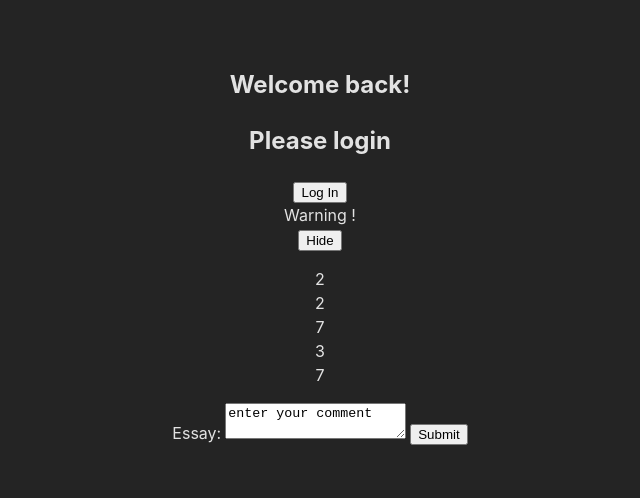
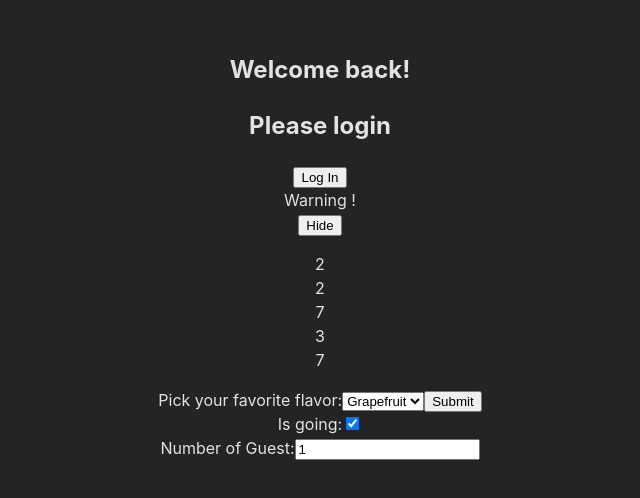
Before and after one commit to repsweet080303/react-training, a React (Vite) app in the folder vite-project-tsx/: page / in a window 1280 px wide. Shown: the part 154-652 px from the top of the page, without its empty margins (320-960 px from the left). Built offline with nearby package versions, Linux system fonts and the light colour scheme.

Commit message:
#9 define Reservation component and example Form

```diff
--- a/vite-project-tsx/src/App.tsx
+++ b/vite-project-tsx/src/App.tsx
@@ -4,6 +4,7 @@ import LoginControl from './conditionalRender/LoginControl';
 import Page from './conditionalRender/Page';
 import ListNumber from './listAndKey/ListNumber';
 import NameForm from './form/NameForm';
+import Reservation from './form/Reservation';
 function App() {
   return (
     <div className='App'>
@@ -12,6 +13,7 @@ function App() {
       <Page />
       <ListNumber number={[2, 2, 7, 3, 7]} />
       <NameForm />
+      <Reservation/>
     </div>
   );
 }
--- a/vite-project-tsx/src/form/NameForm.tsx
+++ b/vite-project-tsx/src/form/NameForm.tsx
@@ -16,8 +16,7 @@ class NameForm extends React.Component<{}, State> {
     this.handleChange = this.handleChange.bind(this);
   }
 
-  handleChange(event: React.ChangeEvent<HTMLTextAreaElement>) {
-    console.log(this.state.value);
+  handleChange(event: React.ChangeEvent<HTMLSelectElement>) {
     this.setState({ value: event.target.value });
   }
 
@@ -31,12 +30,13 @@ class NameForm extends React.Component<{}, State> {
     return (
       <form className='form' onSubmit={this.handleSubmit}>
         <label>
-          Essay:
-          <textarea
-            className='form-label'
-            value={this.state.value}
-            onChange={this.handleChange}
-          />
+          Pick your favorite flavor:
+          <select value={this.state.value} onChange={this.handleChange}>
+            <option value='grapefruit'>Grapefruit</option>
+            <option value='lime'>Lime</option>
+            <option value='coconut'>Coconut</option>
+            <option value='mango'>Mango</option>
+          </select>
         </label>
         <input className='form-submit' type='submit' value='Submit' />
       </form>
--- /dev/null
+++ b/vite-project-tsx/src/form/Reservation.tsx
@@ -0,0 +1,54 @@
+import React from 'react';
+
+interface State {
+  isGoing: boolean;
+  NumberOfGuest: number;
+}
+
+interface Props {}
+
+class Reservation extends React.Component<{}, State> {
+  constructor(props: Props) {
+    super(props);
+    this.state = { isGoing: true, NumberOfGuest: 1 };
+    this.handleInputChange = this.handleInputChange.bind(this);
+  }
+
+  handleInputChange(event: React.ChangeEvent<HTMLInputElement>) {
+    const target = event.target;
+    const value =
+    target.type === 'checkbox' ? target.checked : parseInt(target.value);
+    const name = target.name;
+    console.log(this.state);
+    this.setState({ [name]: value } as Pick<State, keyof State>);
+    console.log(this.state);
+  }
+
+  render(): React.ReactNode {
+    return (
+      <form>
+        <label>
+          Is going:
+          <input
+            type='checkbox'
+            name='isGoing'
+            checked={this.state.isGoing}
+            onChange={this.handleInputChange}
+          ></input>
+        </label>
+        <br />
+        <label>
+          Number of Guest:
+          <input
+            type='number'
+            name='NumberOfGuest'
+            value={this.state.NumberOfGuest}
+            onChange={this.handleInputChange}
+          ></input>
+        </label>
+      </form>
+    );
+  }
+}
+
+export default Reservation;
--- a/vite-project-tsx/src/listAndKey/list.tsx
+++ b/vite-project-tsx/src/listAndKey/list.tsx
@@ -1,9 +1,4 @@
-
 const numbers: number[] = [2, 2, 3, 7, 5];
 
 const listItem = numbers.map((number, index) => <li key={index}>{number}</li>);
-
-console.log(listItem);
 const listNumber = <ul>{listItem}</ul>;
-
-console.log(listNumber);
```
